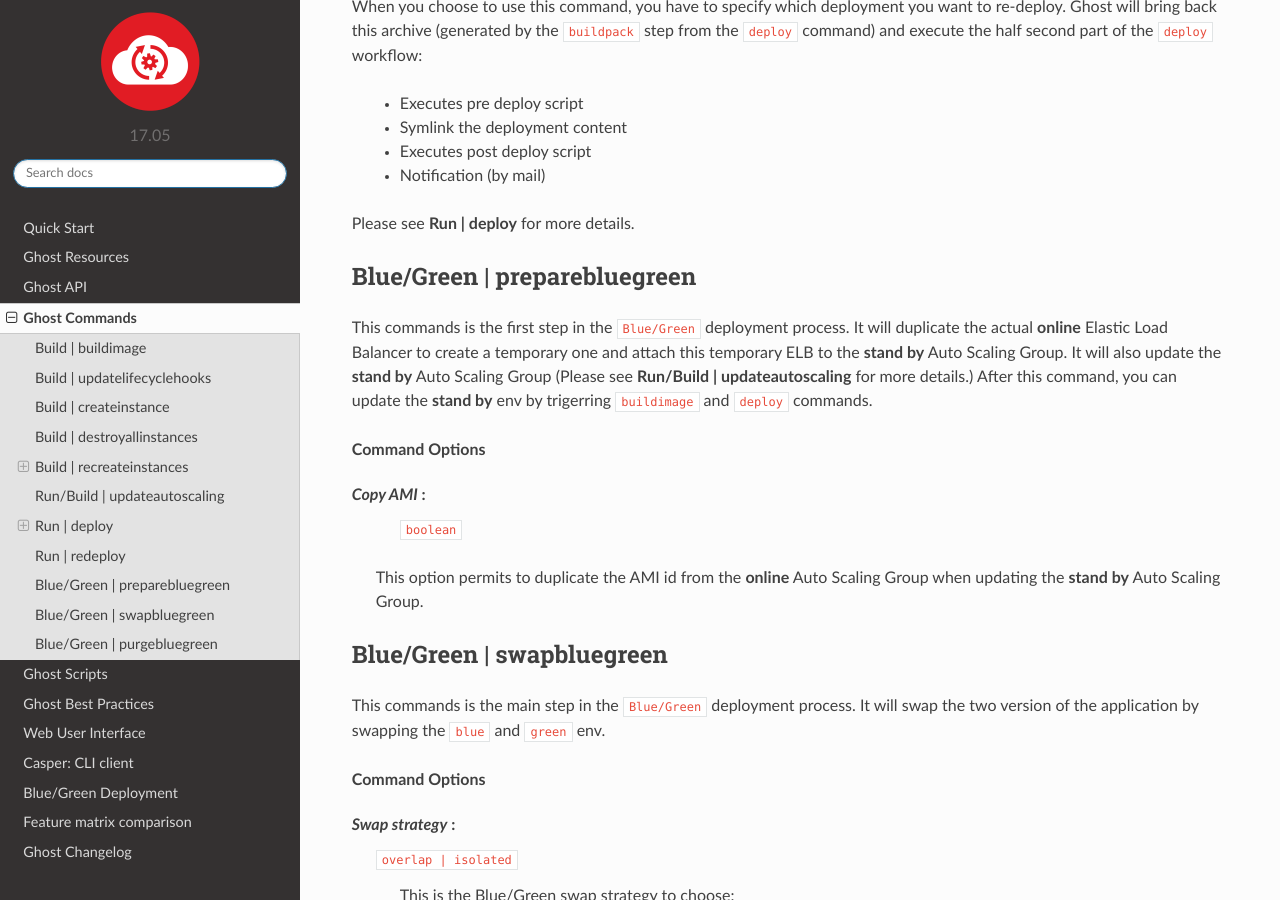
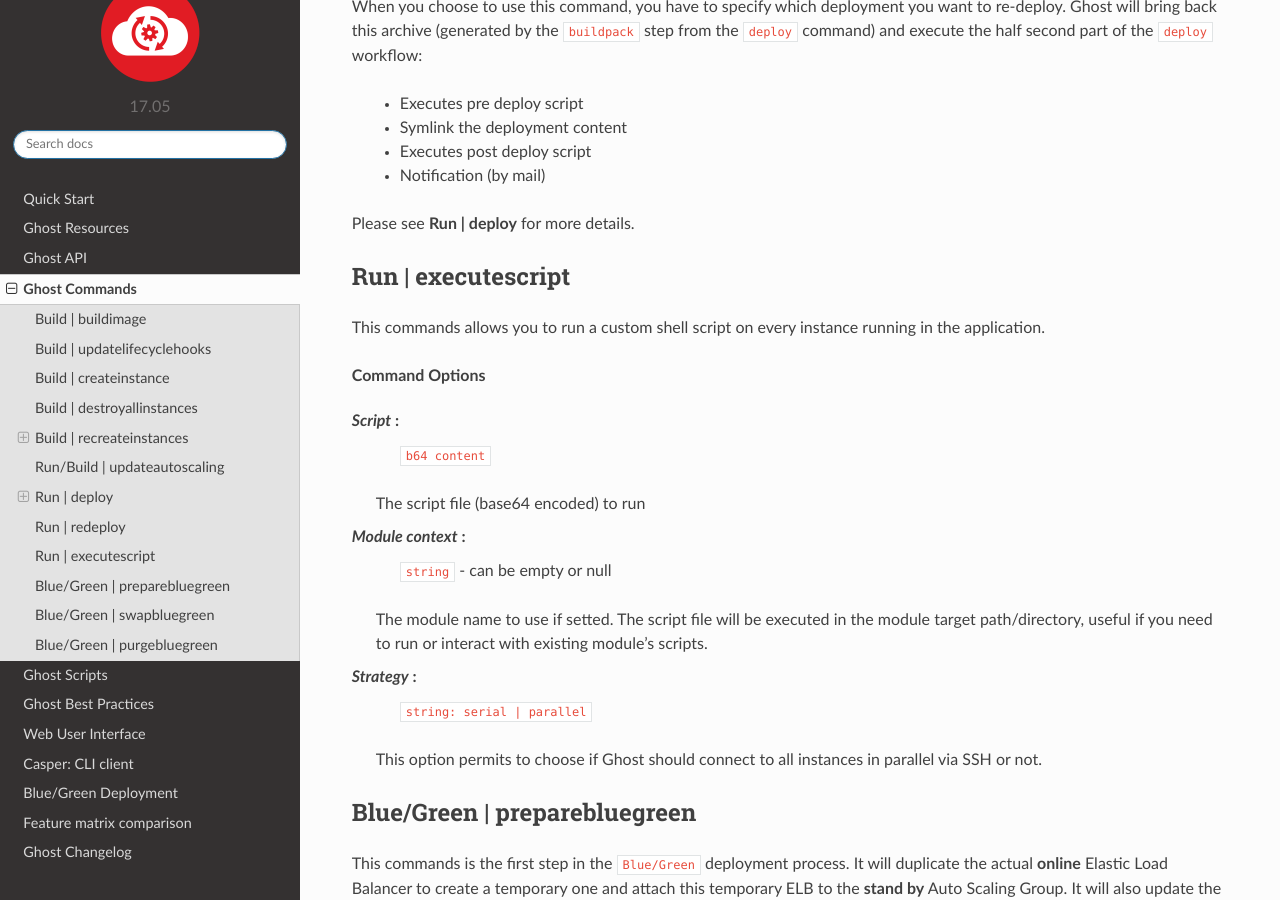
Before and after one commit to claranet/cloud-deploy-docs, a Sphinx documentation site: the page built from source/rst/commands.rst, in a window 1280 px wide and 900 px high, scrolled down 11108 px. Built offline with Sphinx 7.4.7 and the Read the Docs theme 2.0.0, drawn with Linux system fonts in a browser that asks for light colours.

Commit message:
GHOST-375: Command `executescript` doc

```diff
--- a/source/rst/commands.rst
+++ b/source/rst/commands.rst
@@ -275,6 +275,28 @@
 
 Please see **Run | deploy** for more details.
 
+Run | executescript
+-------------------
+
+This commands allows you to run a custom shell script on every instance running in the application.
+
+**Command Options**
+
+*Script* :
+  ``b64 content``
+
+ The script file (base64 encoded) to run
+
+*Module context* :
+  ``string`` - can be empty or null
+
+ The module name to use if setted. The script file will be executed in the module target path/directory, useful if you need to run or interact with existing module's scripts.
+
+*Strategy* :
+  ``string: serial | parallel``
+
+ This option permits to choose if Ghost should connect to all instances in parallel via SSH or not.
+
 
 Blue/Green | preparebluegreen
 -----------------------------
```
